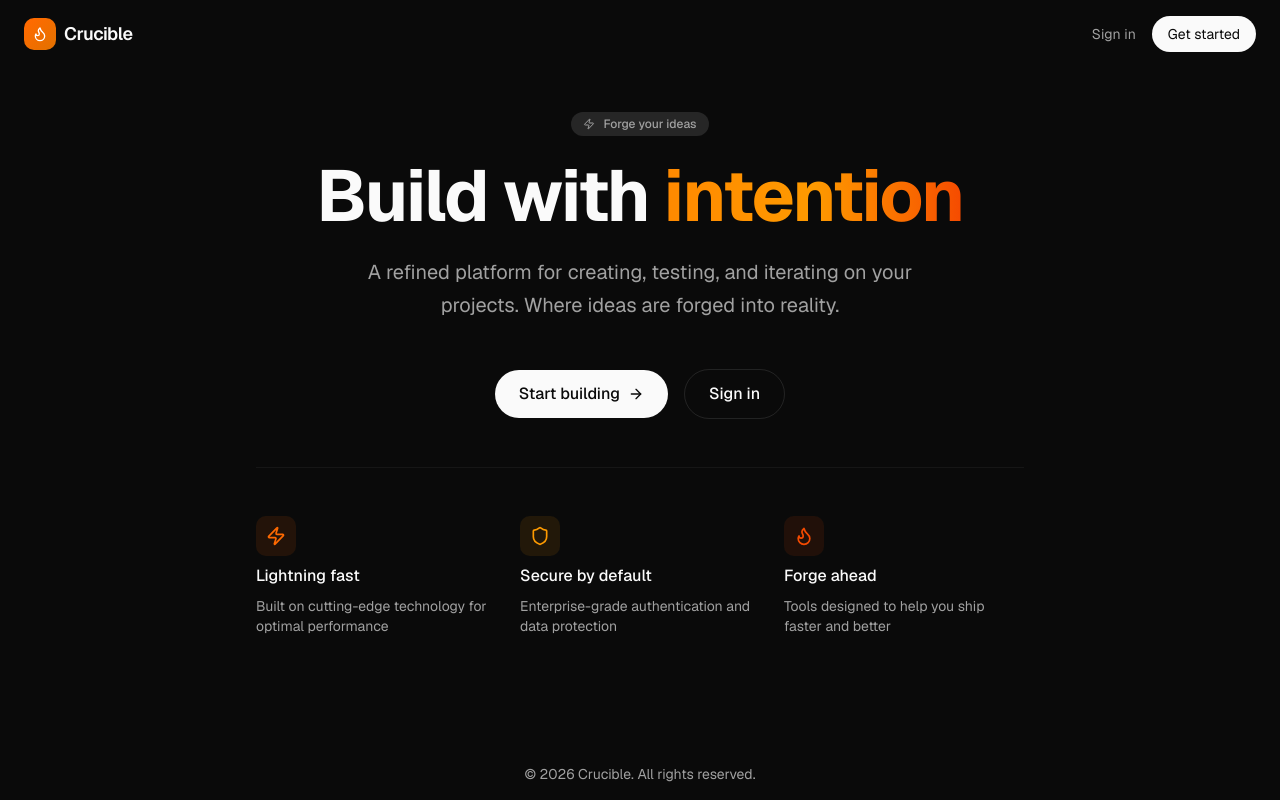
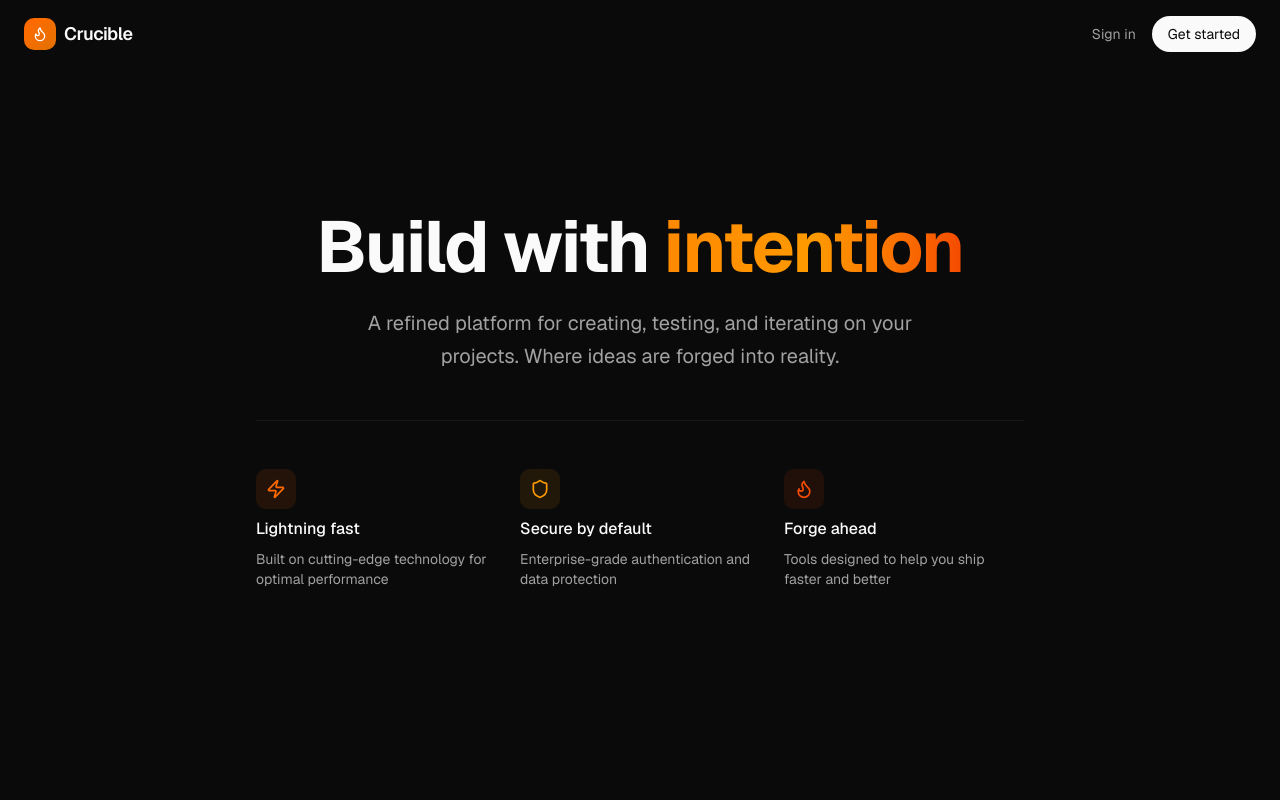
Before and after one commit to JorenRothman/crucible, a Next.js app: page / in a window 1280 px wide. Built offline with nearby package versions, Linux system fonts and the light colour scheme.

Commit message:
refactor: simplify homepage - remove buttons, pill and footer

```diff
--- a/src/app/page.tsx
+++ b/src/app/page.tsx
@@ -1,5 +1,5 @@
+import { Flame, Shield, Zap } from "lucide-react";
 import Link from "next/link";
-import { ArrowRight, Flame, Shield, Zap } from "lucide-react";
 
 export default function Home() {
   return (
@@ -30,11 +30,6 @@ export default function Home() {
       <main className="flex-1 flex items-center justify-center px-6">
         <div className="max-w-3xl w-full text-center space-y-12">
           <div className="space-y-6">
-            <div className="inline-flex items-center gap-2 px-3 py-1 rounded-full bg-muted text-muted-foreground text-xs font-medium">
-              <Zap className="w-3 h-3" />
-              <span>Forge your ideas</span>
-            </div>
-
             <h1 className="text-5xl md:text-7xl font-bold tracking-tight">
               Build with{" "}
               <span className="text-transparent bg-clip-text bg-gradient-to-r from-orange-400 via-amber-500 to-orange-600">
@@ -43,25 +38,9 @@ export default function Home() {
             </h1>
 
             <p className="text-xl text-muted-foreground max-w-xl mx-auto leading-relaxed">
-              A refined platform for creating, testing, and iterating on your projects.
-              Where ideas are forged into reality.
+              A refined platform for creating, testing, and iterating on your projects. Where ideas
+              are forged into reality.
             </p>
-          </div>
-
-          <div className="flex flex-col sm:flex-row items-center justify-center gap-4">
-            <Link
-              href="/signup"
-              className="inline-flex items-center gap-2 px-6 py-3 rounded-full bg-foreground text-background font-medium hover:bg-foreground/90 transition-all hover:scale-105"
-            >
-              Start building
-              <ArrowRight className="w-4 h-4" />
-            </Link>
-            <Link
-              href="/login"
-              className="inline-flex items-center gap-2 px-6 py-3 rounded-full border border-border text-foreground font-medium hover:bg-muted transition-colors"
-            >
-              Sign in
-            </Link>
           </div>
 
           <div className="grid grid-cols-1 sm:grid-cols-3 gap-6 pt-12 border-t border-border/50">
@@ -95,10 +74,6 @@ export default function Home() {
           </div>
         </div>
       </main>
-
-      <footer className="px-6 py-4 text-center text-sm text-muted-foreground">
-        <p>© {new Date().getFullYear()} Crucible. All rights reserved.</p>
-      </footer>
     </div>
   );
 }
```
